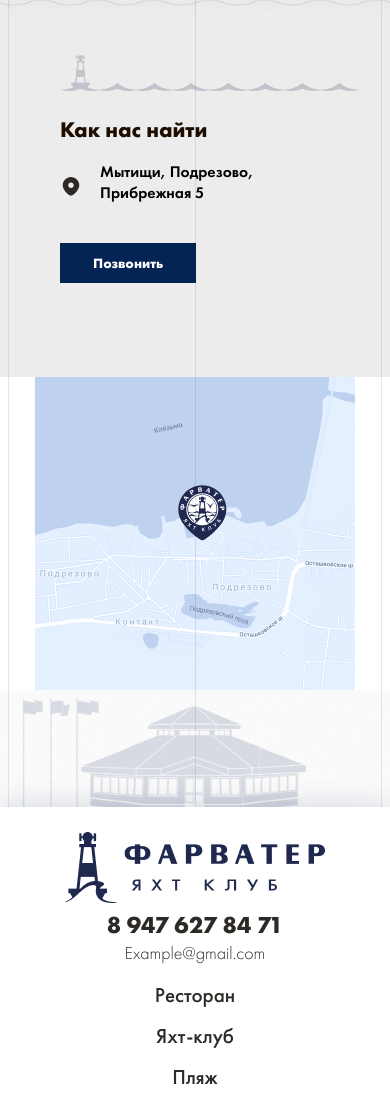
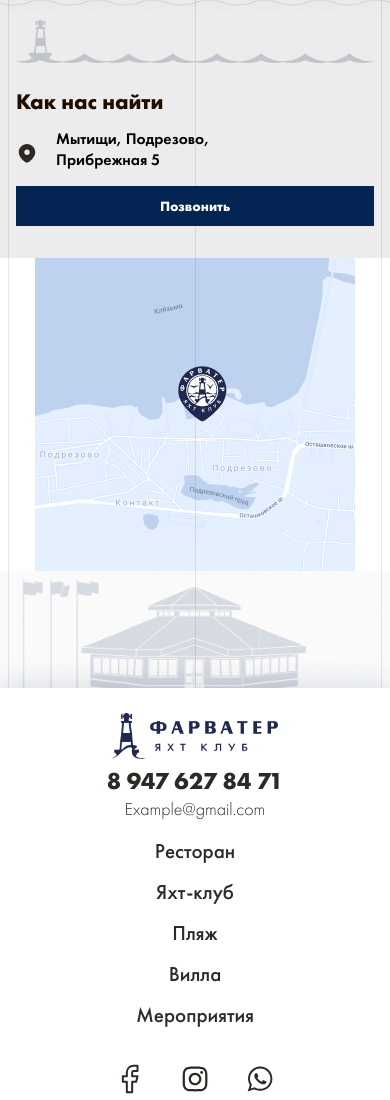
Before and after one commit to Arthur-Agadzhanyan/farwater, a website: page src/index.html in a window 390 px wide. Shown: the part 7600-8700 px from the top of the page. Drawn offline with nearby package versions, Linux system fonts and the light colour scheme; files that its build step writes are made by us from their sources; files whose address does not match are found by name; a web font is replaced by a local one.

Commit message:
adapted, not modals and header

```diff
--- a/src/scss/footer.scss
+++ b/src/scss/footer.scss
@@ -310,4 +310,29 @@
             }
         }
     }
+
+    @media screen and (max-width: 450px) {
+        .top__footer{
+            .footer__logo{
+                width: 166px;
+            }
+        }
+        .bottom__footer {
+            .bottom__icons{
+                order: 1;
+                max-width: 50vw;
+                width: 100%;
+                margin-bottom: 32px;
+
+                display: flex;
+                align-items: center;
+                justify-content: space-around;
+
+                svg{
+                    margin-right: 0px;
+                    width: 26px;
+                }
+            }
+        }
+    }
 }
--- a/src/scss/style.scss
+++ b/src/scss/style.scss
@@ -1926,20 +1926,29 @@
     }
 
     .how_can_find{
+
         &__info{
             .info__content{
+                padding: 5px 16px 32px 16px;
                 .info__title{
                     font-weight: bold;
                     font-size: 22px;
                     line-height: 28px;
+                    margin-bottom: 12px;
                 }
 
                 .info__location{
+                    margin-bottom: 16px;
                     .location__text{
                         font-weight: 600;
                         font-size: 16px;
                         line-height: 21px;
                     }
+                }
+
+                .info__btn{
+                    width: 100%;
+                    margin: 0 auto;
                 }
             }
 
```
Also changed, not shown: dist/css/style.css, dist/css/style.min.css, dist/img/how_find/mb_map.png, dist/img/how_find/mb_map.webp.
